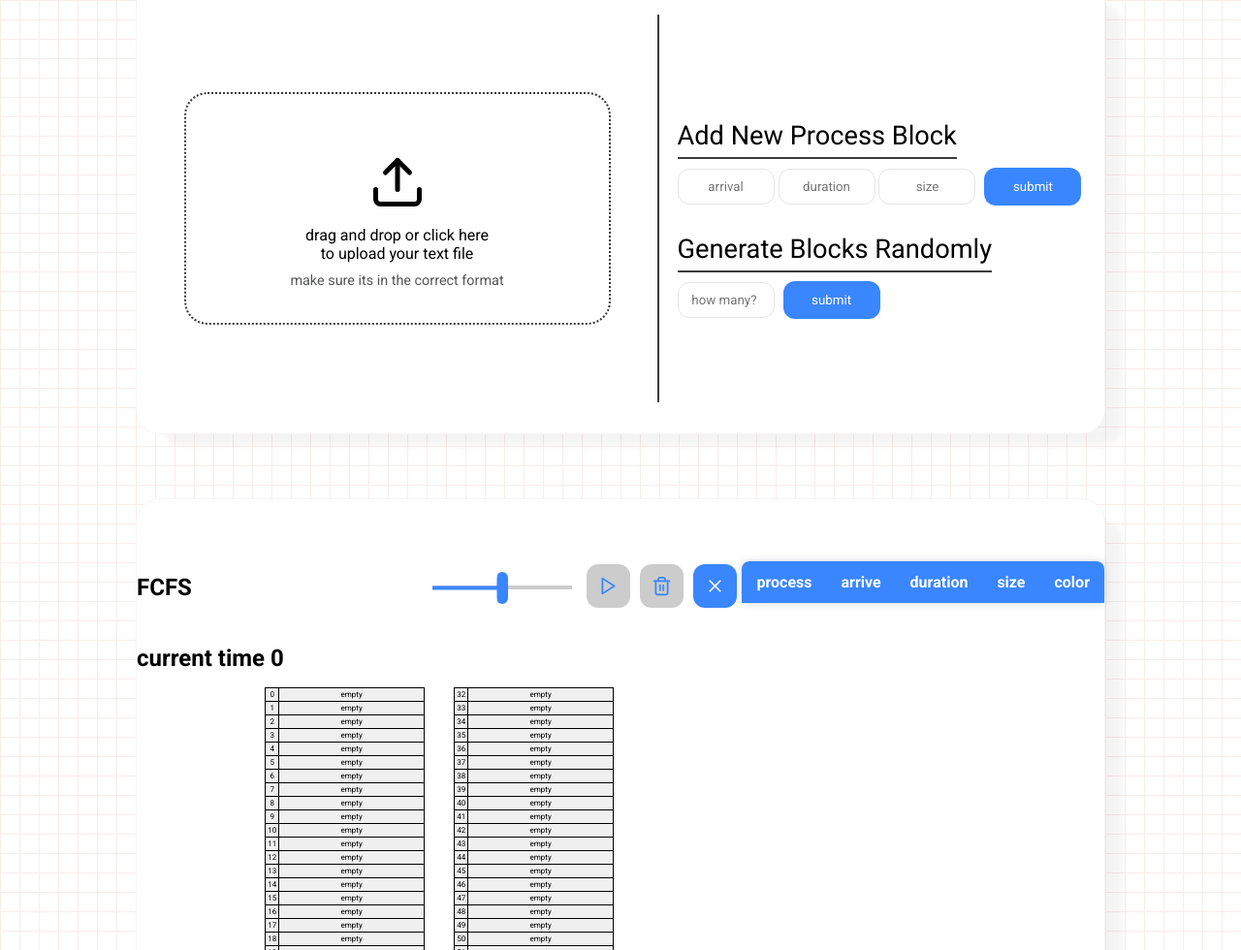
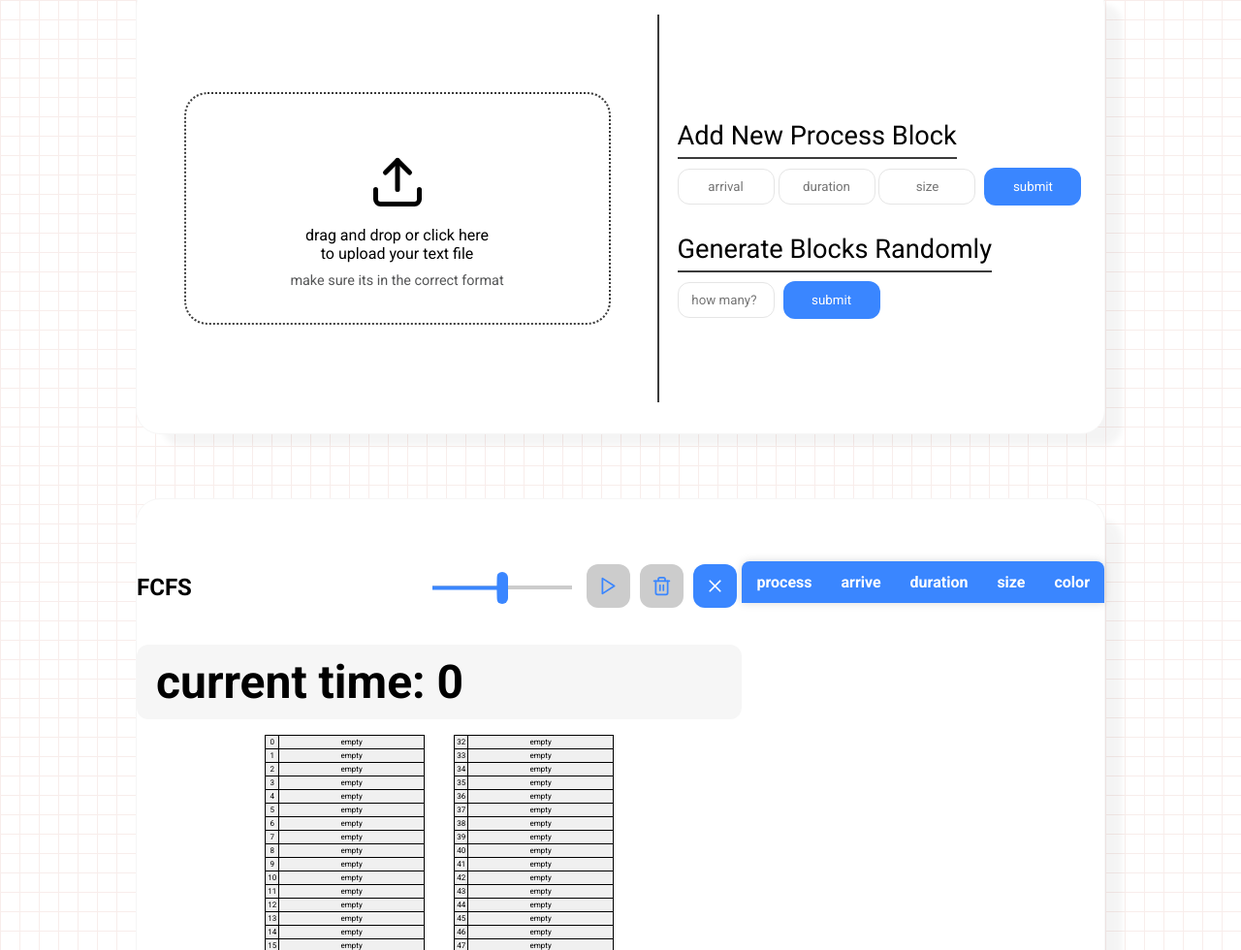
Before and after one commit to AmirShakibafar/OS-Visualizer, a plain HTML site: page Memory_manager.html in a window 1280 px wide. Shown: the part 120-1100 px from the top of the page at 97% size. Drawn offline with nearby package versions, Linux system fonts and the light colour scheme.

Commit message:
added styles for timer

```diff
--- a/Memory_manager.html
+++ b/Memory_manager.html
@@ -122,7 +122,7 @@
           </div>
         </div>
         <div class="time-container" id="memory-time-container">
-          <h1 id="memory-time-heading">current time <span id="curr-time">0</span></h1>
+          <h1 id="memory-time-heading">current time: <span id="curr-time">0</span></h1>
         </div>
         <div class="memory-section">
           <table class="memory-table" id="table-1">
--- a/Styles/memory.css
+++ b/Styles/memory.css
@@ -32,6 +32,11 @@
 
 .time-container {
   margin: 1rem 0;
+  background-color: #f6f6f6;
+  font-size: 2rem;
+  text-align: left;
+  padding: 10px 20px;
+  border-radius: 12px;
 }
 
 @keyframes fadeIn {
```
